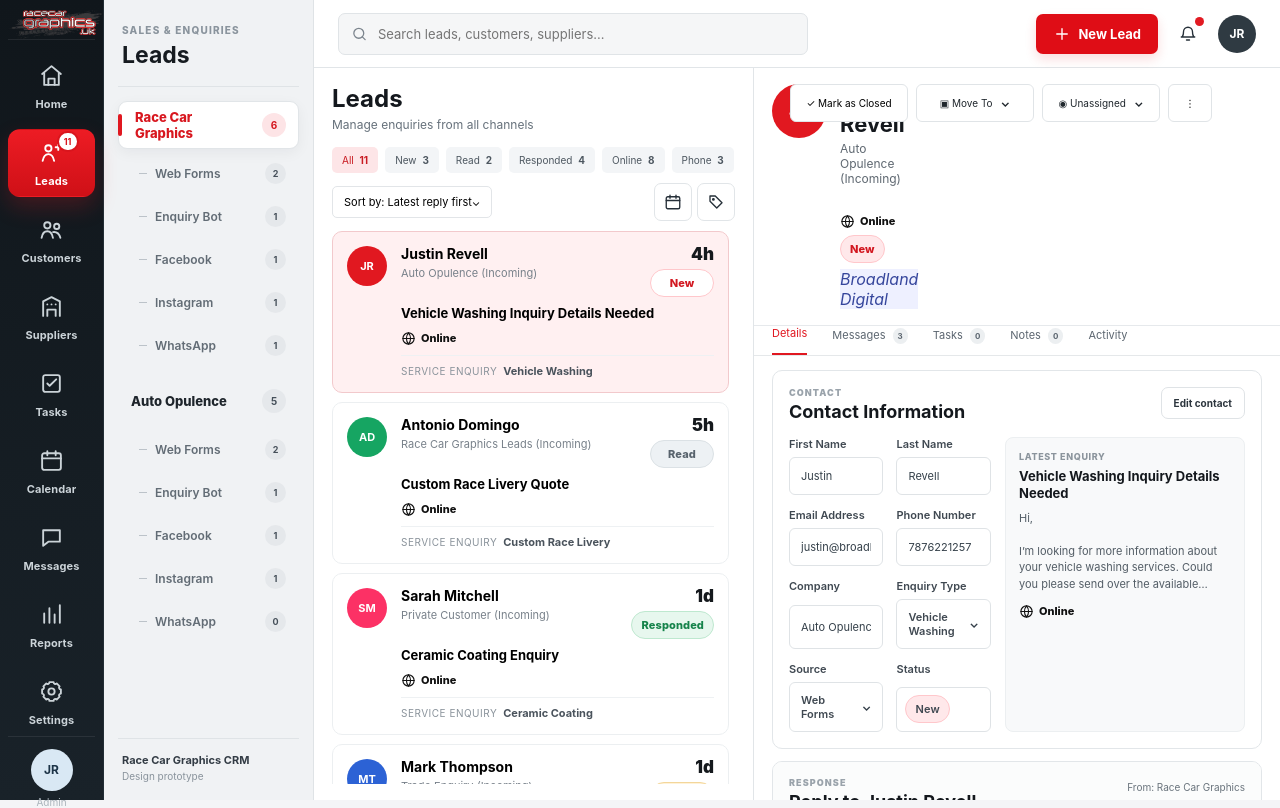
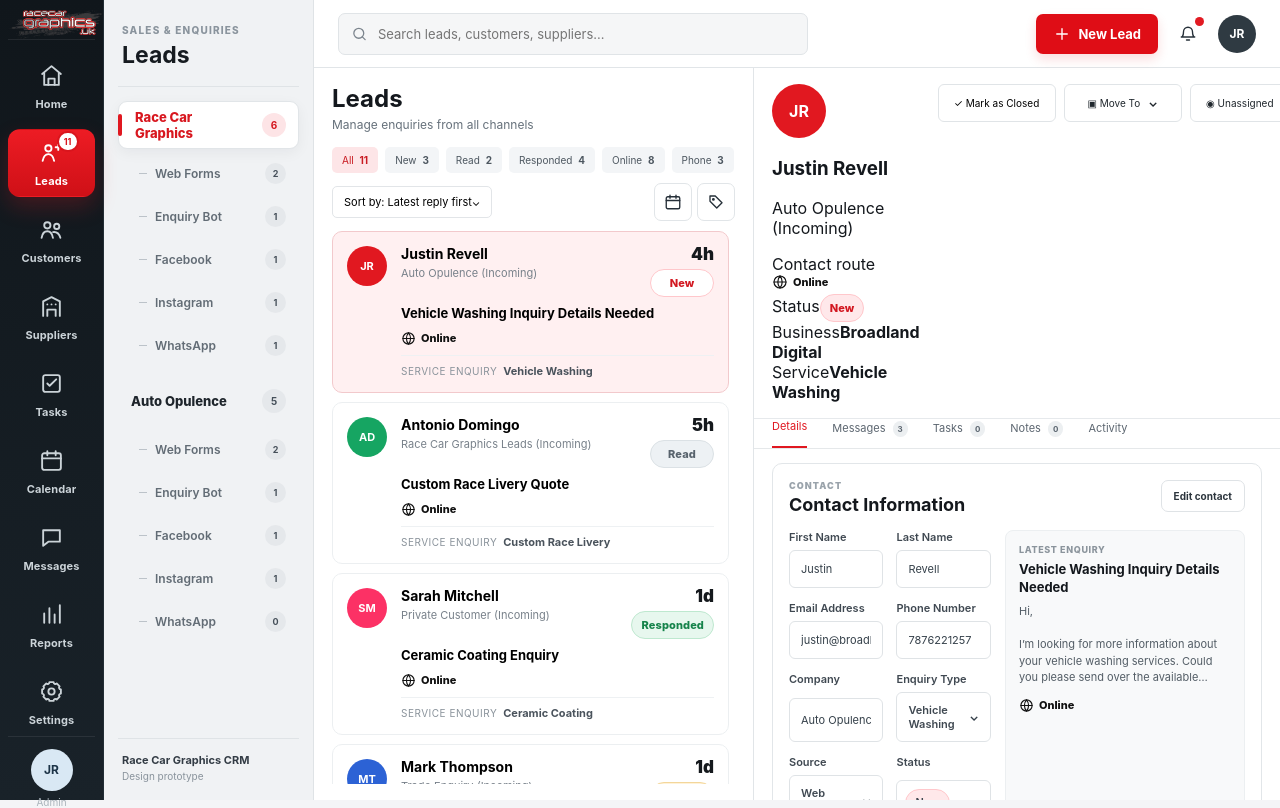
Before and after one commit to broadlanddigital2/rcg-crm-ui-prototype, a Next.js app: page /leads in a window 1280 px wide. Built offline with nearby package versions, Linux system fonts and the light colour scheme.

Commit message:
Restyle lead contact header to use full width

```diff
--- a/app/leads/LeadsClient.tsx
+++ b/app/leads/LeadsClient.tsx
@@ -54,12 +54,30 @@
 
       <section className="leadDetail">
         <header className="leadDetailTop">
-          <div className="identity"><span className="avatar red large">{lead.initials}</span>
-            <div><h1>{lead.name}</h1><p>{lead.business}</p>
-              <div className="leadMetaRow">
-                <span className="contactRoute"><Icon name={lead.contactMode==="Phone"?"phone":"online"} size={15}/><span>{lead.contactMode}</span></span>
-                <span className={"statusBadge status-"+lead.status.toLowerCase()}>{lead.status}</span>
-                <em className="softTag">Broadland Digital</em>{lead.tag&&<em className="softTag">{lead.tag}</em>}
+          <div className="leadHeaderSummary">
+            <div className="leadHeaderPerson">
+              <span className="avatar red large">{lead.initials}</span>
+              <div>
+                <h1>{lead.name}</h1>
+                <p>{lead.business}</p>
+              </div>
+            </div>
+            <div className="leadHeaderFacts">
+              <div className="leadHeaderFact">
+                <span>Contact route</span>
+                <strong className="contactRoute"><Icon name={lead.contactMode==="Phone"?"phone":"online"} size={16}/><span>{lead.contactMode}</span></strong>
+              </div>
+              <div className="leadHeaderFact">
+                <span>Status</span>
+                <strong><span className={"statusBadge status-"+lead.status.toLowerCase()}>{lead.status}</span></strong>
+              </div>
+              <div className="leadHeaderFact">
+                <span>Business</span>
+                <strong>Broadland Digital</strong>
+              </div>
+              <div className="leadHeaderFact">
+                <span>Service</span>
+                <strong>{lead.serviceType}</strong>
               </div>
             </div>
           </div>
```
